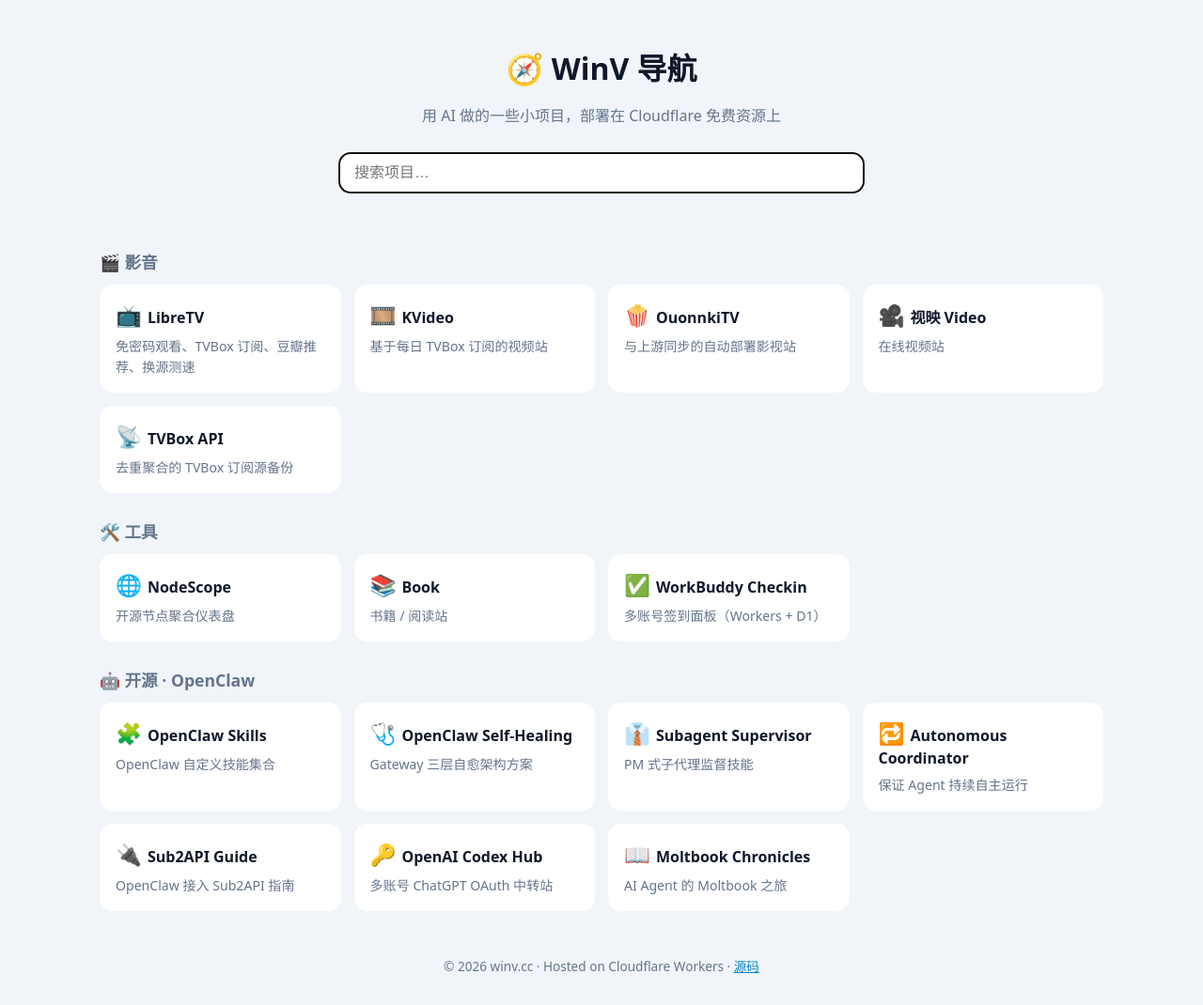
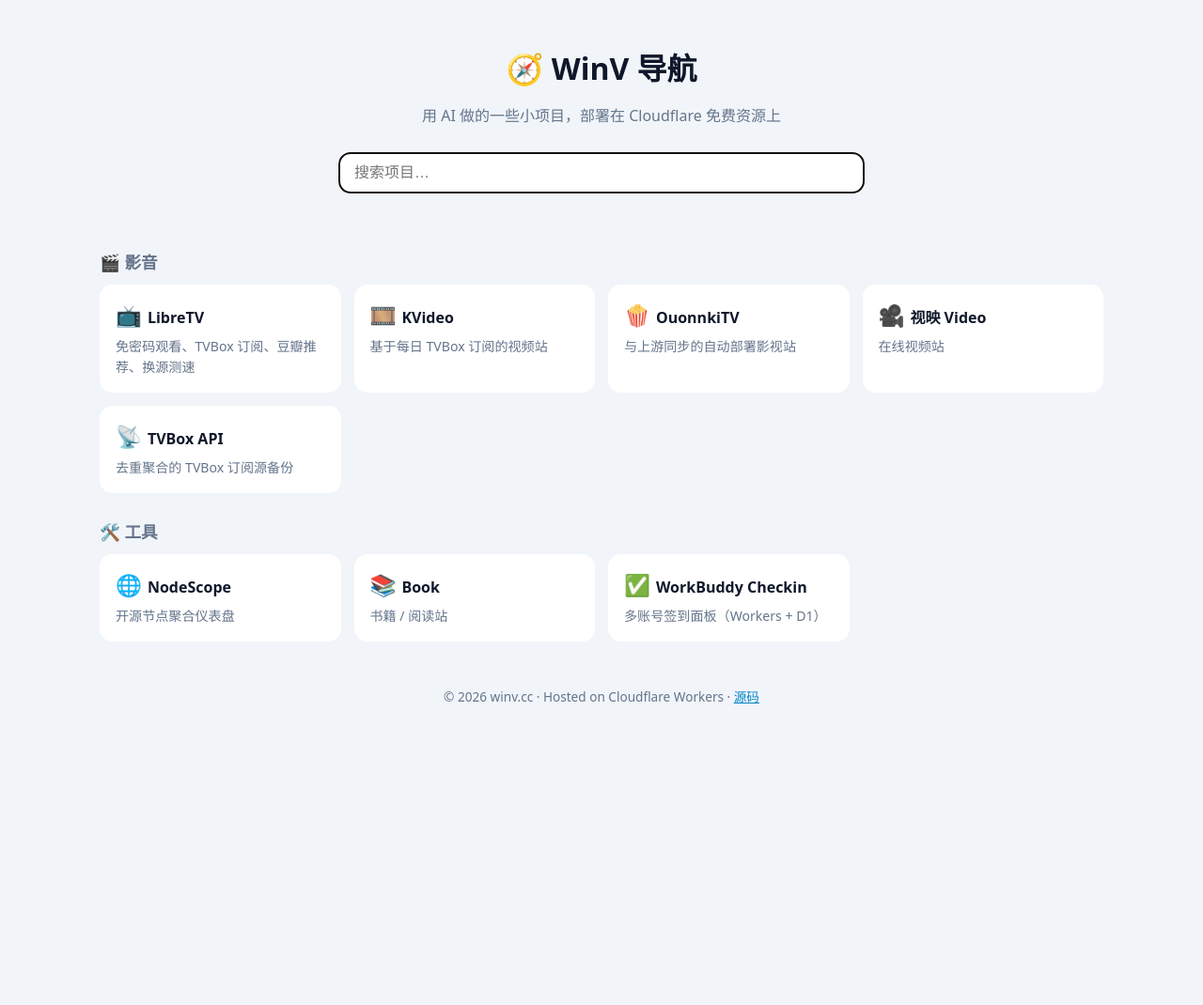
Before and after one commit to gituxx/winv-nav, a plain HTML site: page public/index.html in a window 1280 px wide. Shown: the whole page at 94% size. After the commit the page ends 800 px from the top, so only its background shows below. Drawn offline with Linux system fonts and the light colour scheme.

Commit message:
remove openclaw section

```diff
--- a/public/index.html
+++ b/public/index.html
@@ -27,15 +27,7 @@ const D=[
 ["🛠️ 工具",[
 ["🌐","NodeScope","开源节点聚合仪表盘","https://node.winv.cc/"],
 ["📚","Book","书籍 / 阅读站","https://book.winv.cc/"],
-["✅","WorkBuddy Checkin","多账号签到面板（Workers + D1）","https://checkin.oinnn.top/"]]],
-["🤖 开源 · OpenClaw",[
-["🧩","OpenClaw Skills","OpenClaw 自定义技能集合","https://github.com/gituxx/openclaw-skills"],
-["🩺","OpenClaw Self-Healing","Gateway 三层自愈架构方案","https://github.com/gituxx/openclaw-self-healing"],
-["👔","Subagent Supervisor","PM 式子代理监督技能","https://github.com/gituxx/openclaw-subagent-supervisor"],
-["🔁","Autonomous Coordinator","保证 Agent 持续自主运行","https://github.com/gituxx/autonomous-coordinator-skill"],
-["🔌","Sub2API Guide","OpenClaw 接入 Sub2API 指南","https://github.com/gituxx/openclaw-sub2api-guide"],
-["🔑","OpenAI Codex Hub","多账号 ChatGPT OAuth 中转站","https://github.com/gituxx/openai-codex-hub"],
-["📖","Moltbook Chronicles","AI Agent 的 Moltbook 之旅","https://github.com/gituxx/moltbook-chronicles"]]]];
+["✅","WorkBuddy Checkin","多账号签到面板（Workers + D1）","https://checkin.oinnn.top/"]]]];
 const m=document.getElementById('m'),q=document.getElementById('q');
 function r(k=''){k=k.toLowerCase();m.innerHTML=D.map(([t,l])=>{l=l.filter(x=>(x[1]+x[2]).toLowerCase().includes(k));return l.length?`<h2>${t}</h2><div class=grid>${l.map(([i,n,d,u])=>`<a class=c href="${u}" target=_blank rel=noopener><b><i>${i}</i>${n}</b><span>${d}</span></a>`).join('')}</div>`:''}).join('')}
 q.oninput=()=>r(q.value);r();document.getElementById('y').textContent=new Date().getFullYear();
```
